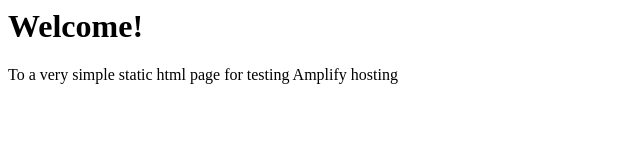
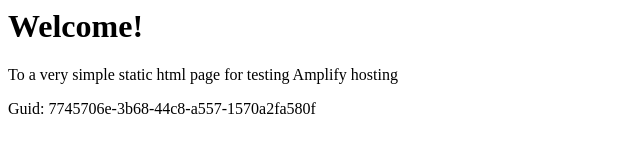
Before and after one commit to aws-aemilia-cdg/Github-PR-Commit-Integration-Test-DoNotTouch-GitHubAutoBuildCanaryTest-v1-preprod-eu-west-3, a website: page src/index.html in a window 1280 px wide. Shown: the whole page, without its empty margins (0-640 px from the left). Drawn offline with Linux system fonts and the light colour scheme.

Commit message:
commit from integ tests

```diff
--- a/src/index.html
+++ b/src/index.html
@@ -1,3 +1,5 @@
+
+
 <html lang="en">
 
 <head>
@@ -10,6 +12,6 @@
 <body>
     <h1>Welcome!</h1>
     <p>To a very simple static html page for testing Amplify hosting</p>
-</body>
+    <p>Guid: 7745706e-3b68-44c8-a557-1570a2fa580f</p></body>
 
 </html>
```
